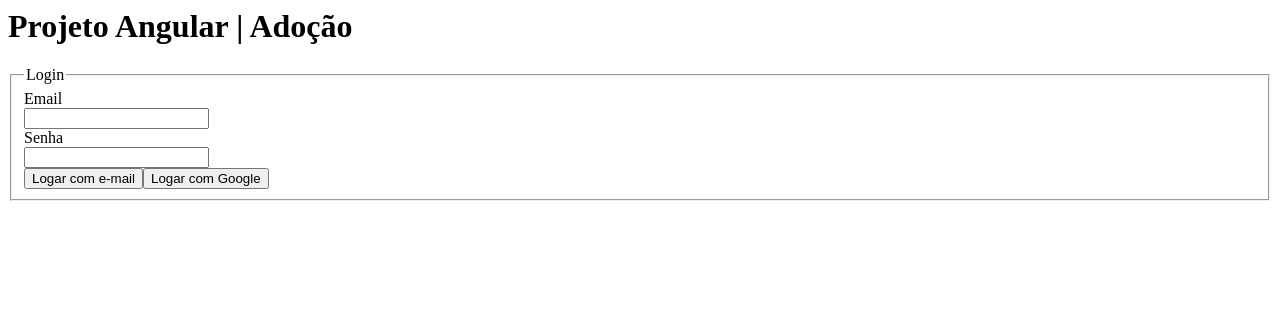
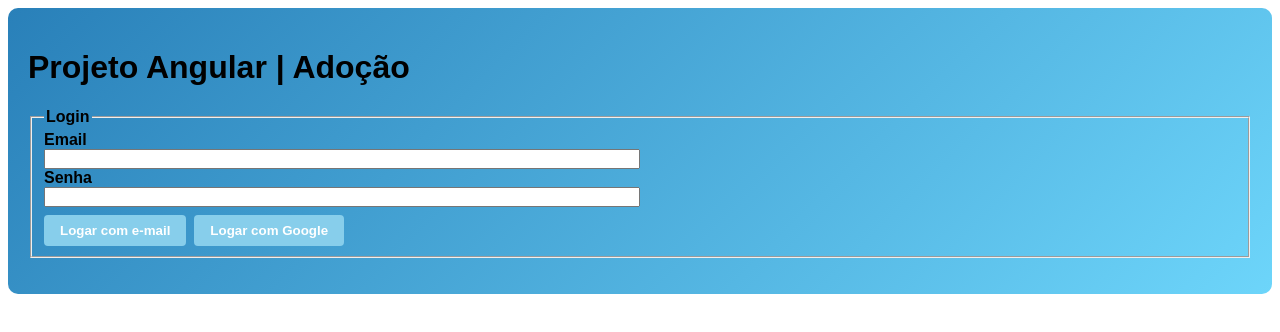
Before and after one commit to OrlandoMedeirosJr/Projeto-Angular-Firebase, an Angular app: page / in a window 1280 px wide. Shown: the top 332 px of the page. Built offline with nearby package versions, Linux system fonts and the light colour scheme; what @angular/fire would draw is missing.

Commit message:
2 files modified

```diff
--- a/src/app/root/root.component.css
+++ b/src/app/root/root.component.css
@@ -1,6 +1,81 @@
+* {
+  font-family: Arial, Helvetica, sans-serif;
+  font-weight: bold;
+}
+
+.container {
+  font-family: Arial, sans-serif;
+  font-weight: bold;
+  background: linear-gradient(135deg, #2980b9, #6dd5fa);
+  padding: 20px;
+  box-sizing: border-box;
+  border-radius: 10px;
+}
+
 .animal-img-cell img {
-  max-width: 100px;
-  max-height: 100px;
-  width: auto;
+  width: 100px;
   height: auto;
 }
+
+.input {
+  width: 50%;
+  height: 10px;
+  padding: 8px;
+  box-sizing: border-box;
+}
+
+button {
+  padding: 8px 16px;
+  margin-top: 8px;
+  background-color: #87ceeb; /* Azul claro */
+  color: white;
+  border: none;
+  border-radius: 4px;
+  cursor: pointer;
+}
+.google-button {
+  margin-left: 8px;
+}
+.exit {
+  margin-left: 8px;
+}
+
+button:hover {
+  background-color: #5f9ea0; /* Azul claro mais escuro */
+}
+
+button:active {
+  background-color: #4682b4; /* Azul médio */
+}
+
+.adoption-table {
+  width: 100%;
+  border-collapse: collapse;
+  border-radius: 10px;
+}
+
+.adoption-table th,
+.adoption-table td {
+  padding: 8px;
+  text-align: center;
+  border-radius: 10px;
+}
+
+.adoption-table th {
+  background-color: #f2f2f2;
+  border-radius: 10px;
+}
+
+.adoption-table td.animal-img-cell {
+  padding: 0;
+}
+
+.adoption-table img {
+  width: 100px;
+  height: auto;
+}
+
+.adoption-table input[type="checkbox"] {
+  transform: scale(1.2);
+  margin: 0;
+}
--- a/src/app/root/root.component.html
+++ b/src/app/root/root.component.html
@@ -1,36 +1,39 @@
+
+<div class="container">
 <h1> Projeto Angular | Adoção </h1>
 
 <div *ngIf="!auth.user">
   <form>
-    <fieldset>
+    <fieldset class="form-fieldset">
       <legend>Login</legend>
-      <div>Email</div>
-      <input type="text" name="email" [(ngModel)]="email" />
-      <div>Senha</div>
-      <input type="password" name="password" [(ngModel)]="password" />
+      <div class="single-input">Email</div>
+      <input class="input" type="text" name="email" [(ngModel)]="email" />
+      <div class="single-input">Senha</div>
+      <input class="input" type="password" name="password" [(ngModel)]="password" />
       <br>
-      <button (click)="auth.emailSignin(email, password)">
+      <button (click)="auth.emailSignin(email, password)" >
         Logar com e-mail
       </button>
-      <button (click)="auth.googleSignin()">
+      <button class="google-button" (click)="auth.googleSignin()" >
         Logar com Google
       </button>
     </fieldset>
   </form>
 </div>
 
+
 <div *ngIf="auth.error" style="color: red">
   {{ auth.error }}
 </div>
 <div *ngIf="auth.user">
-  Logged as <b>{{ auth.user.email }}</b>
-  <button (click)="auth.signOut()">Exit</button>
+Conectado como | <b>{{ auth.user.email }}</b>
+  <button class="exit" (click)="auth.signOut()">Exit</button>
   <hr />
 
   <h2>Animais para adoção</h2>
   <hr />
 
-  <table border="1">
+  <table  border="2" class="adoption-table">
     <tr>
       <th>Nome</th>
       <th>Tipo</th>
@@ -41,7 +44,7 @@
     <td>{{ animal.nome }}</td>
     <td>{{ animal.tipo }}</td>
     <td class="animal-img-cell"><img [src]="animal.foto" [alt]="animal.nome" /></td>
-    <td><input type="checkbox" [(ngModel)]="animal.selecionado" /></td>
+    <td><input class="input" type="checkbox" [(ngModel)]="animal.selecionado" /></td>
   </tr>
   </table>
 
@@ -52,11 +55,11 @@
     <fieldset>
       <legend>Formulário de Adoção</legend>
       <div>Nome</div>
-      <input type="text" name="nome" [(ngModel)]="formData.nome" />
+      <input class="input" type="text" name="nome" [(ngModel)]="formData.nome" />
       <div>CPF</div>
-      <input type="text" name="cpf" [(ngModel)]="formData.cpf" />
+      <input class="input" type="number" name="cpf" [(ngModel)]="formData.cpf" />
       <div>Telefone</div>
-      <input type="text" name="telefone" [(ngModel)]="formData.telefone" />
+      <input class="input" type="number" name="telefone" [(ngModel)]="formData.telefone" />
       <br>
       <button type="submit">Confirmar Adoção</button>
     </fieldset>
@@ -67,3 +70,4 @@
 <h2>Parabéns pela adoção!</h2>
 <!-- Conteúdo adicional de parabenização -->
 </div>
+</div>
```
